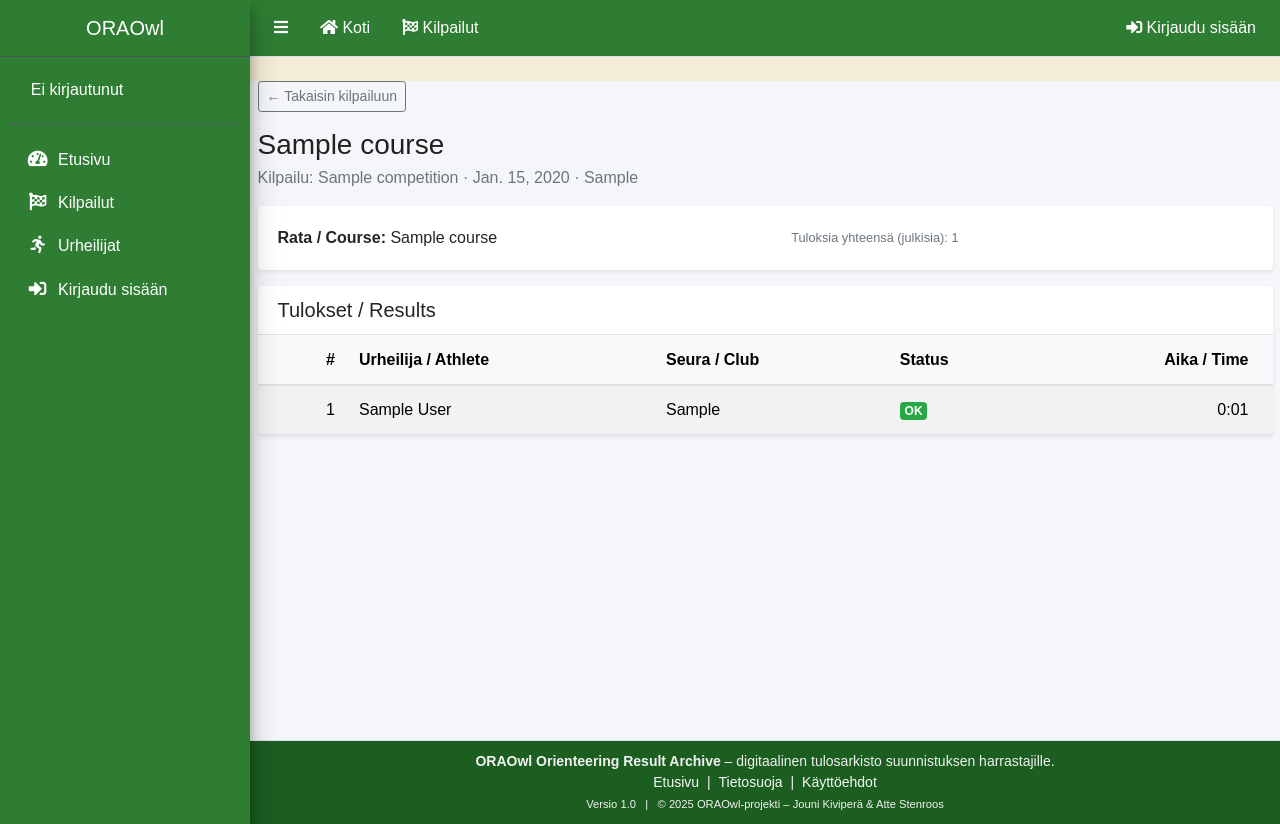
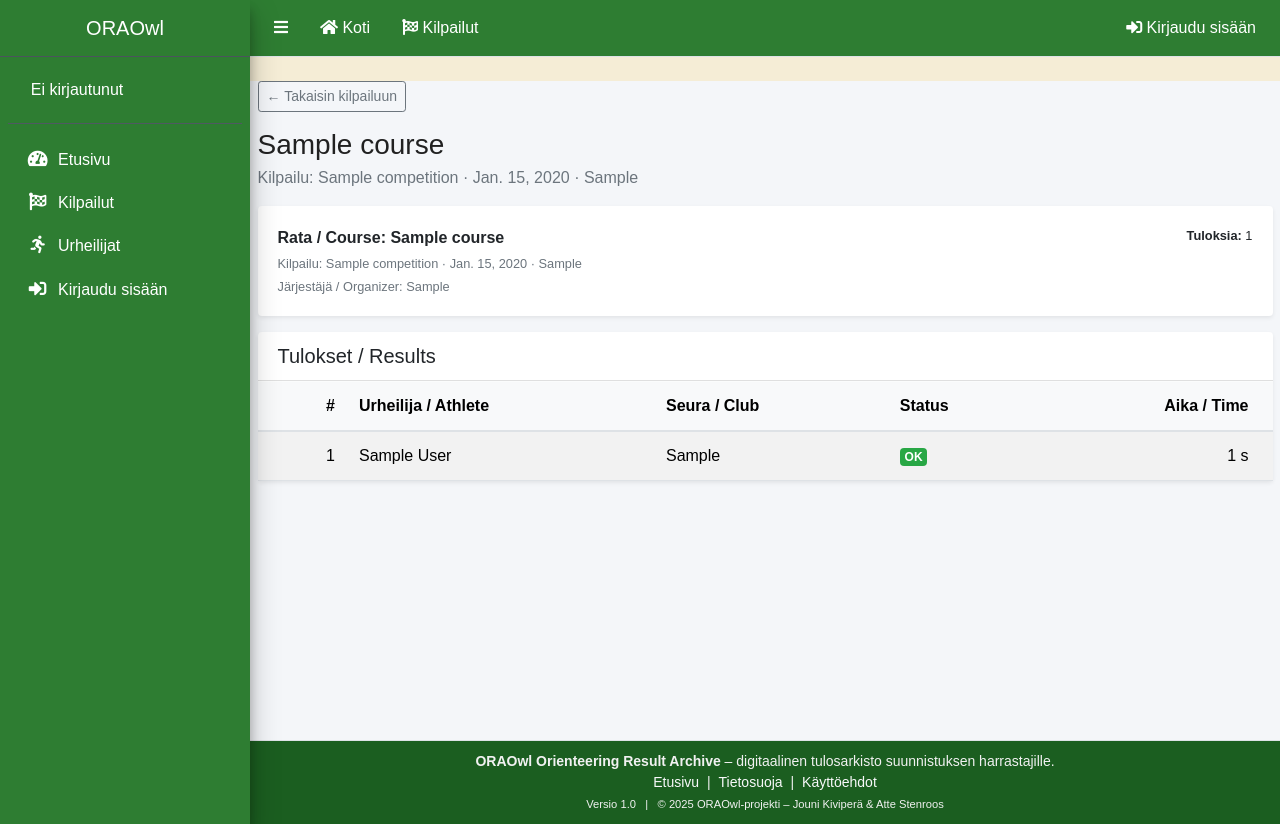
Before and after one commit to jounikivi/oraowl, a Django app: page /competitions/00000000-0000-0000-0000-000000000001/courses/00000000-0000-0000-0000-000000000001/ in a window 1280 px wide. Run offline with Django 5.2, Linux system fonts and the light colour scheme; tables that the repository leaves empty hold one stand-in row (values such as "Sample post"); style sheets or scripts are compiled from the project's sources; some libraries are stand-ins or nearby versions.

Commit message:
Update course_results.html

```diff
--- a/oraw_app/templates/oraw_app/competitions/course_results.html
+++ b/oraw_app/templates/oraw_app/competitions/course_results.html
@@ -1,6 +1,5 @@
 {# oraw_app/templates/oraw_app/competitions/course_results.html #}
 {% extends "oraw_app/base.html" %}
-{% load time_filters %}
 
 {% block title %}
   {{ course.competition.name }} – {{ course.name }} – Tulokset
@@ -9,7 +8,7 @@
 {% block content %}
 <div class="container my-4">
 
-  <!-- Takaisin kilpailuun -->
+  {# Takaisin kilpailuun #}
   <div class="mb-3">
     <a href="{% url 'oraw_app:competition_detail' course.competition.id %}"
        class="btn btn-sm btn-outline-secondary">
@@ -17,7 +16,7 @@
     </a>
   </div>
 
-  <!-- Otsikko -->
+  {# Otsikko #}
   <h1 class="h3 mb-1">
     {{ course.name }}
   </h1>
@@ -27,19 +26,42 @@
     {% if course.competition.location %} · {{ course.competition.location }}{% endif %}
   </p>
 
-  <!-- Yhteenveto -->
+  {# Yhteenvetokortti: kilpailu + sarja #}
   <div class="card mb-3 shadow-sm">
-    <div class="card-body d-flex flex-wrap align-items-center justify-content-between">
-      <div class="mb-2 mb-md-0">
-        <strong>Rata / Course:</strong> {{ course.name }}
-      </div>
-      <div class="text-muted small">
-        Tuloksia yhteensä (julkisia): {{ results|length }}
+    <div class="card-body">
+      <div class="row">
+        <div class="col-md-8">
+          <div class="fw-semibold mb-1">
+            Rata / Course: {{ course.name }}
+          </div>
+          <div class="text-muted small">
+            Kilpailu: {{ course.competition.name }}
+            {% if course.competition.date %} · {{ course.competition.date }}{% endif %}
+            {% if course.competition.location %} · {{ course.competition.location }}{% endif %}
+          </div>
+          {% if course.competition.organizer %}
+            <div class="text-muted small mt-1">
+              Järjestäjä / Organizer: {{ course.competition.organizer }}
+            </div>
+          {% endif %}
+        </div>
+
+        <div class="col-md-4 text-md-end mt-2 mt-md-0">
+          <div class="small">
+            <strong>Tuloksia:</strong> {{ results|length }}
+          </div>
+          {# Matka näytetään vain jos kenttä on olemassa ja ei-tyhjä #}
+          {% if course.length_m %}
+            <div class="small text-muted">
+              Matka / Length: {{ course.length_m }} m
+            </div>
+          {% endif %}
+        </div>
       </div>
     </div>
   </div>
 
-  <!-- Tulostaulukko -->
+  {# Tulostaulukko #}
   <div class="card shadow-sm">
     <div class="card-header">
       <h2 class="h5 mb-0">Tulokset / Results</h2>
@@ -73,28 +95,31 @@
                   </td>
 
                   <td>
-                    {{ result.athlete.club|default:"-" }}
+                    {# Seura. Jos kenttää ei ole, tämä jää tyhjäksi eikä riko mitään #}
+                    {{ result.athlete.club|default:"" }}
                   </td>
 
                   <td>
+                    {# Status värikoodattuna, mutta ilman backend-muutoksia #}
                     {% if result.status == "OK" %}
                       <span class="badge bg-success">OK</span>
                     {% elif result.status == "DNF" %}
                       <span class="badge bg-danger">DNF</span>
-                    {% elif result.status == "DSQ" or result.status == "MP" %}
-                      <span class="badge bg-warning text-dark">
-                        {{ result.status }}
-                      </span>
+                    {% elif result.status == "DNS" %}
+                      <span class="badge bg-warning text-dark">DNS</span>
+                    {% elif result.status == "MP" or result.status == "DSQ" %}
+                      <span class="badge bg-secondary">{{ result.status }}</span>
                     {% else %}
-                      <span class="badge bg-secondary">
-                        {{ result.status }}
-                      </span>
+                      <span class="badge bg-light text-muted">{{ result.status }}</span>
                     {% endif %}
                   </td>
 
                   <td class="text-end">
+                    {# Näytä mieluummin finish_time_s, mutta jos sitä ei ole, käytä time-kenttää #}
                     {% if result.finish_time_s %}
-                      {{ result.finish_time_s|format_seconds }}
+                      {{ result.finish_time_s }} s
+                    {% elif result.time %}
+                      {{ result.time }}
                     {% else %}
                       –
                     {% endif %}
```
